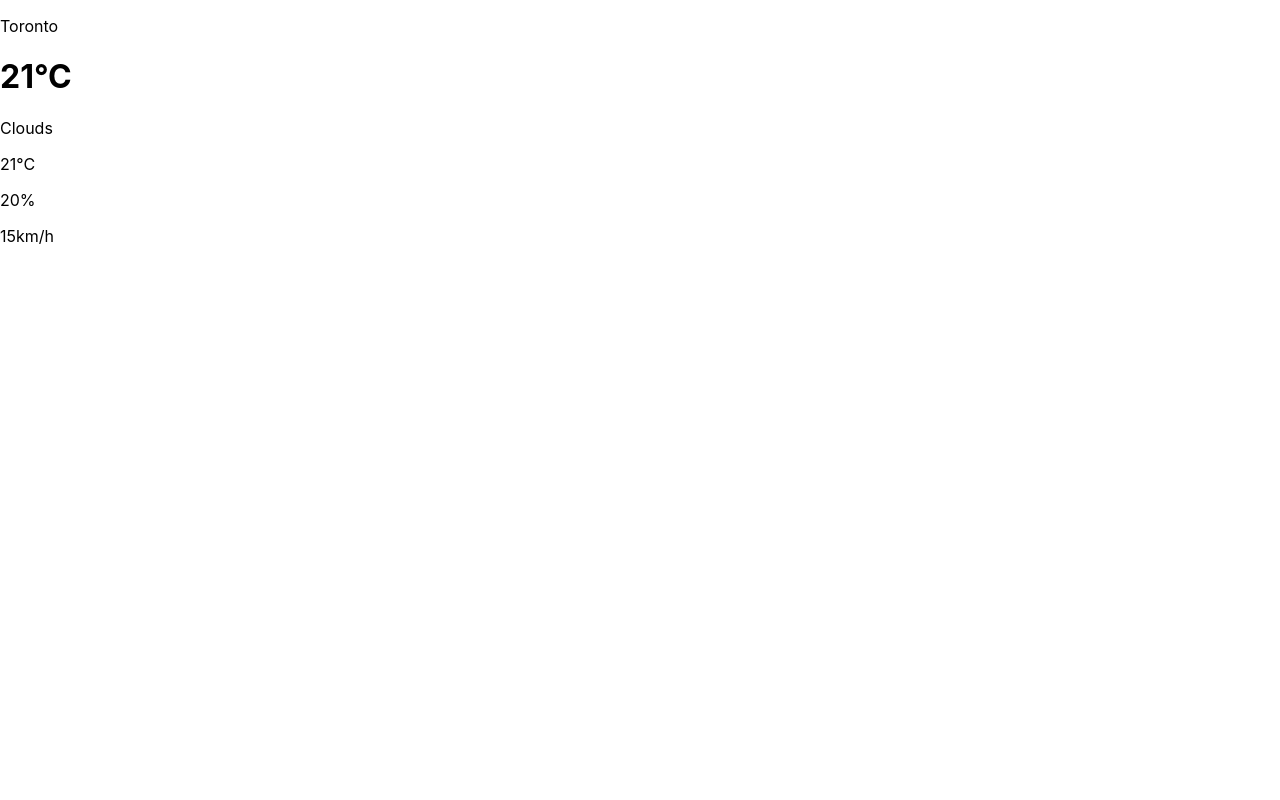
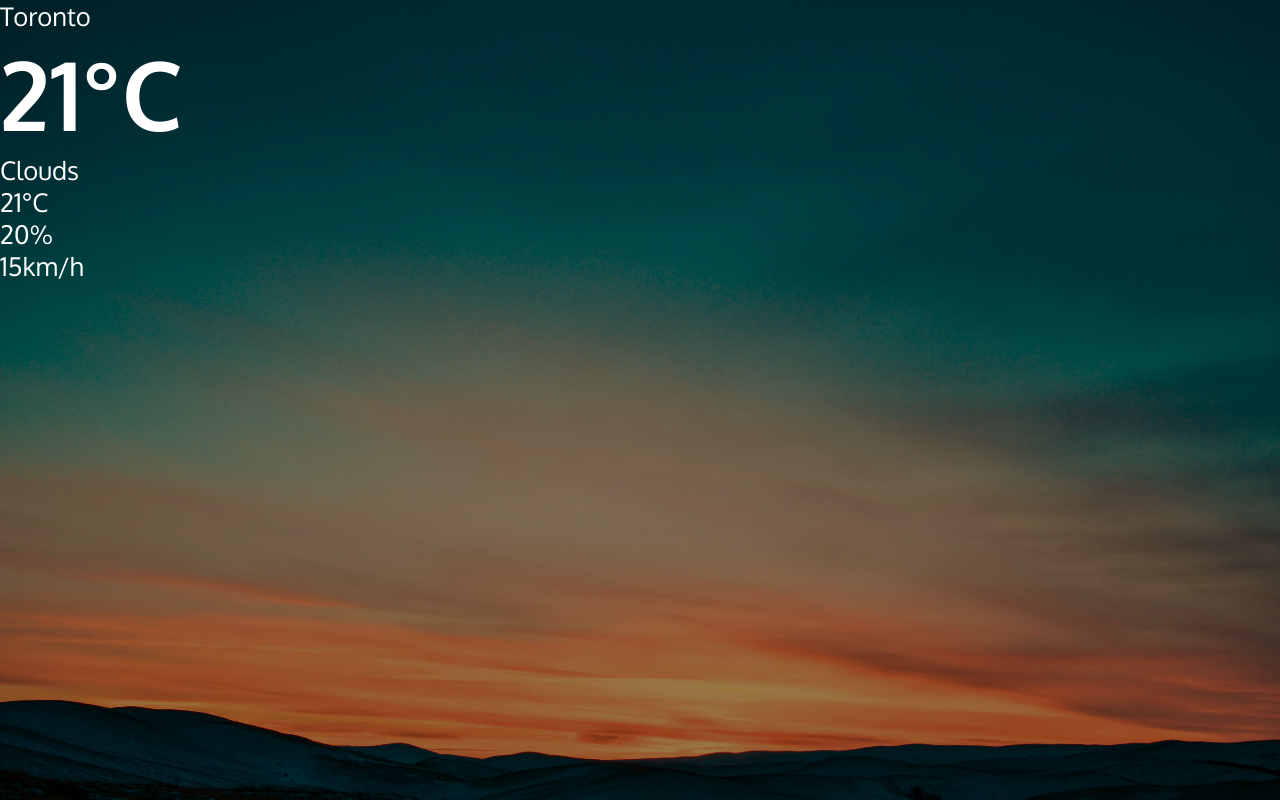
Before and after one commit to imRanDan/weatherly, a React (Create React App) app: page / in a window 1280 px wide. Built offline with nearby package versions, Linux system fonts and the light colour scheme; the HTML template or start-up script is replaced by a standard one.

Commit message:
styling the app

```diff
--- a/src/index.css
+++ b/src/index.css
@@ -1,13 +1,42 @@
+@import url('https://fonts.googleapis.com/css2?family=Oxygen:wght@300;400;700&display=swap');
+
+* {
+  margin: 0;
+  box-sizing: border-box;
+}
+
 body {
   margin: 0;
-  font-family: -apple-system, BlinkMacSystemFont, 'Segoe UI', 'Roboto', 'Oxygen',
+  font-family: 'Oxygen', 'Segoe UI', 'Roboto', 'Oxygen',
     'Ubuntu', 'Cantarell', 'Fira Sans', 'Droid Sans', 'Helvetica Neue',
     sans-serif;
   -webkit-font-smoothing: antialiased;
   -moz-osx-font-smoothing: grayscale;
 }
 
-code {
-  font-family: source-code-pro, Menlo, Monaco, Consolas, 'Courier New',
-    monospace;
+p {
+  font-size: 1.6rem;
 }
+
+h1 {
+  font-size: 6rem;
+}
+
+.app {
+  width: 100%;
+  height: 100vh;
+  position: relative;
+  background-color: rgba(0,0,0,0.4);
+  color: #fff;
+}
+
+.app:before {
+  content: '';
+  background: url('./assets/sunset.jpg') no-repeat center center/cover;
+  position: absolute;
+  width: 100%;
+  height: 100%;
+  top: 0;
+  left: 0;
+  z-index: -1;
+}
```
Also changed, not shown: src/assets/sunset.jpg (added), 1 other file (tests, documents, lock files or other folders).
